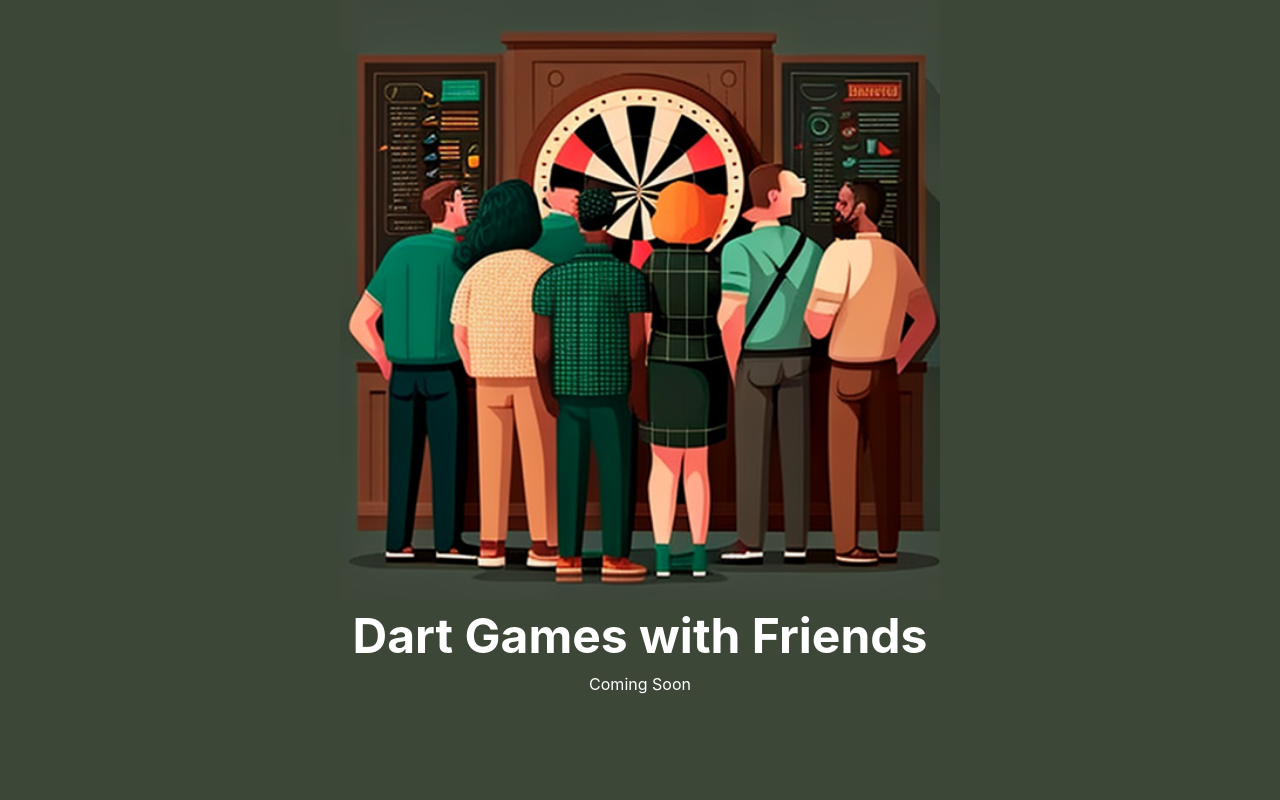
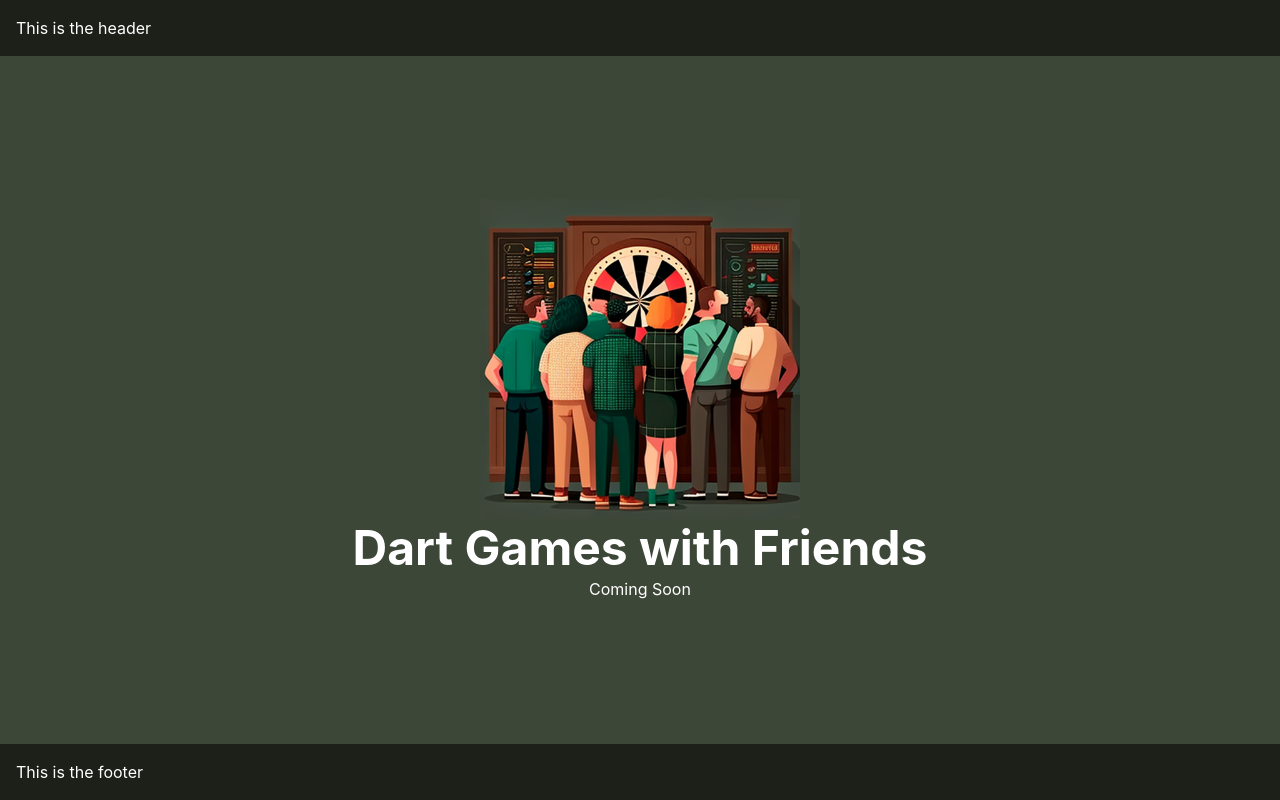
Before and after one commit to pmcg31/dartgameswithfriends.com, a Next.js app: page / in a window 1280 px wide. Built offline with nearby package versions, Linux system fonts and the light colour scheme.

Commit message:
Added layout component and cleaned up main page

```diff
--- /dev/null
+++ b/components/ui/layout/layout-footer.tsx
@@ -0,0 +1,13 @@
+import { Grid } from '@chakra-ui/react';
+
+export default function LayoutFooter(): JSX.Element {
+  return (
+    <Grid
+      backgroundColor={'var(--footer-color)'}
+      color={'white'}
+      padding={'1rem'}
+    >
+      <p>This is the footer</p>
+    </Grid>
+  );
+}
--- /dev/null
+++ b/components/ui/layout/layout-header.tsx
@@ -0,0 +1,13 @@
+import { Grid } from '@chakra-ui/react';
+
+export default function LayoutHeader(): JSX.Element {
+  return (
+    <Grid
+      backgroundColor={'var(--header-color)'}
+      color={'white'}
+      padding={'1rem'}
+    >
+      <p>This is the header</p>
+    </Grid>
+  );
+}
--- /dev/null
+++ b/components/ui/layout/layout.tsx
@@ -0,0 +1,84 @@
+// This file sets up the main layout areas of the site
+// in a grid as shown below. Each area is delegated to
+// a component that manages it. The grid will stretch
+// vertically (align) to fill the browser window if it
+// is not tall enough. The grid will center in the
+// browser window horizontally (justify) if it is not
+// wide enough.
+//
+//  |          |                           |           |
+//  ====================================================
+//  |                 H E A D E R                      |
+//  ====================================================
+//  |          |                           |           |
+//  |          |                           |           |
+//  |          |     C O N T E N T         |           |
+//  |          |                           |           |
+//  |          |                           |           |
+//  ====================================================
+//  |                 F O O T E R                      |
+//  ====================================================
+//  |          |                           |           |
+
+import { Grid } from '@chakra-ui/react';
+import Head from 'next/head';
+import LayoutFooter from './layout-footer';
+import LayoutHeader from './layout-header';
+
+export default function Layout({
+  title,
+  children
+}: {
+  title: string;
+  children: JSX.Element;
+}): JSX.Element {
+  let pageTitle = 'Dart Games With Friends';
+  if (title) {
+    pageTitle = pageTitle + ' | ' + title;
+  }
+
+  return (
+    <Grid minHeight={'100dvh'}>
+      <Grid
+        justifyContent={'stretch'}
+        alignContent={'stretch'}
+        justifyItems={'stretch'}
+        alignItems={'stretch'}
+        templateColumns={'auto auto auto'}
+        templateRows={'auto 1fr auto'}
+        templateAreas={`
+        'header header header'
+        'left content right'
+        'footer footer footer'
+      `}
+        backgroundColor={'var(--brand-color)'}
+      >
+        <Head>
+          <title>{pageTitle}</title>
+          <meta
+            name='description'
+            content='The next big thing in online darts'
+          />
+          <meta name='viewport' content='width=device-width, initial-scale=1' />
+          <link rel='icon' href='/favicon.ico' />
+        </Head>
+        <Grid id='header-area' gridArea={'header'} justifyItems={'stretch'}>
+          <LayoutHeader />
+        </Grid>
+
+        <Grid
+          id='content-area'
+          gridArea={'content'}
+          justifySelf={'center'}
+          justifyItems={'stretch'}
+        >
+          {children}
+        </Grid>
+
+        <Grid id='footer-area' gridArea={'footer'}>
+          <LayoutFooter />
+        </Grid>
+      </Grid>
+    </Grid>
+  );
+}
--- a/pages/index.tsx
+++ b/pages/index.tsx
@@ -1,31 +1,38 @@
-import styles from '@/styles/Home.module.css';
-import Head from 'next/head';
+import Layout from '@/components/ui/layout/layout';
+import { Box, Flex, Heading } from '@chakra-ui/react';
 import Image from 'next/image';
 
 export default function Home() {
   return (
-    <>
-      <Head>
-        <title>Dart Games with Friends</title>
-        <meta name='description' content='Generated by create next app' />
-        <meta name='viewport' content='width=device-width, initial-scale=1' />
-        <link rel='icon' href='/favicon.ico' />
-      </Head>
-      <main className={styles.main}>
-        <div className={styles.image_wrapper}>
+    <Layout title='Home'>
+      <Flex
+        direction={'column'}
+        alignItems={'center'}
+        justifyContent={'center'}
+        width={'100%'}
+      >
+        <Box height={'40vh'} position={'relative'} width={'100%'}>
           <Image
-            className={styles.logo}
             src='/dartfriends.png'
             alt='13'
             fill
             priority
+            style={{ objectFit: 'contain' }}
           />
-        </div>
-        <div className={styles.text_wrapper}>
-          <h1 className={styles.title}>Dart Games with Friends</h1>
-          <p className={styles.description}>Coming Soon</p>
-        </div>
-      </main>
-    </>
+        </Box>
+        <Box color={'white'} textAlign='center'>
+          <Heading
+            as='h1'
+            fontSize={{ base: '1.5rem', md: '2rem', lg: '3rem' }}
+            fontWeight={'700'}
+            padding={'0 0.5rem'}
+            margin={'0 auto'}
+          >
+            Dart Games with Friends
+          </Heading>
+          <p>Coming Soon</p>
+        </Box>
+      </Flex>
+    </Layout>
   );
 }
--- a/styles/Home.module.css
+++ /dev/null
@@ -1,66 +0,0 @@
-.main {
-  align-items: center;
-  background-color: #3d4738;
-  color: #ffffff;
-  display: flex;
-  flex-direction: column;
-  justify-content: center;
-  min-height: 100vh;
-  text-align: center;
-  width: 100%;
-}
-
-.image_wrapper {
-  height: 50vh;
-  position: relative;
-  width: 100%;
-}
-
-.text_wrapper {
-  height: 50vh;
-}
-
-.logo {
-  object-fit: contain;
-}
-
-.title {
-  font-size: 1.5rem;
-  font-weight: 700;
-  margin: 0 auto;
-  padding: 0 0.5rem;
-}
-
-@media (orientation: portrait) {
-  .main {
-    justify-content: flex-start;
-  }
-}
-
-@media (min-width: 480px) {
-  .image_wrapper {
-    height: 65vh;
-  }
-
-  .text_wrapper {
-    height: 35vh;
-  }
-
-  .title {
-    font-size: 2rem;
-  }
-}
-
-@media (min-width: 768px) {
-  .image_wrapper {
-    height: 75vh;
-  }
-
-  .text_wrapper {
-    height: 25vh;
-  }
-
-  .title {
-    font-size: 3rem;
-  }
-}
--- a/styles/globals.css
+++ b/styles/globals.css
@@ -5,6 +5,10 @@
   --button-green: hsl(148 46% 43% / 1);
   --text-green: hsl(148 46% 65% / 1);
   --background-color: #444;
+
+  --brand-color: hsl(100, 12%, 25%);
+  --header-color: hsl(82.5deg 14.29% 10.98%);
+  --footer-color: var(--header-color);
 
   --max-width: 1100px;
   --border-radius: 12px;
```
